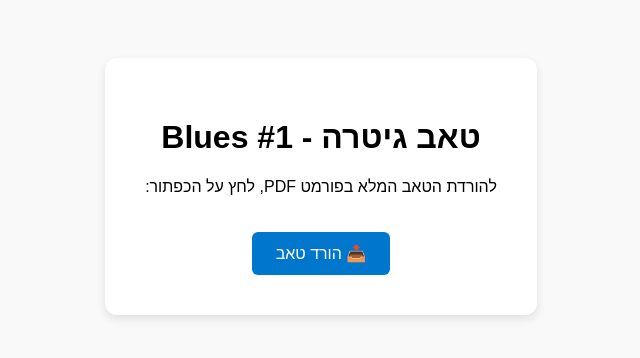
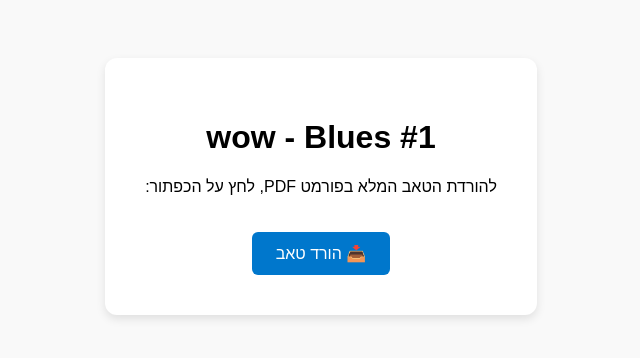
Before and after one commit to barvax/Guitar-Tabs, a plain HTML site: page index.html in a window 1280 px wide. Shown: the whole page, without its empty margins (319-959 px from the left). Drawn offline with Linux system fonts and the light colour scheme.

Commit message:
Update index.html

```diff
--- a/index.html
+++ b/index.html
@@ -16,7 +16,7 @@
 </head>
 <body>
   <div class="container">
-    <h1>טאב גיטרה - Blues #1</h1>
+    <h1>wow - Blues #1</h1>
     <p>להורדת הטאב המלא בפורמט PDF, לחץ על הכפתור:</p>
 
     <a href="files/Blues 1.pdf" download onclick="trackDownload(event)">
```
